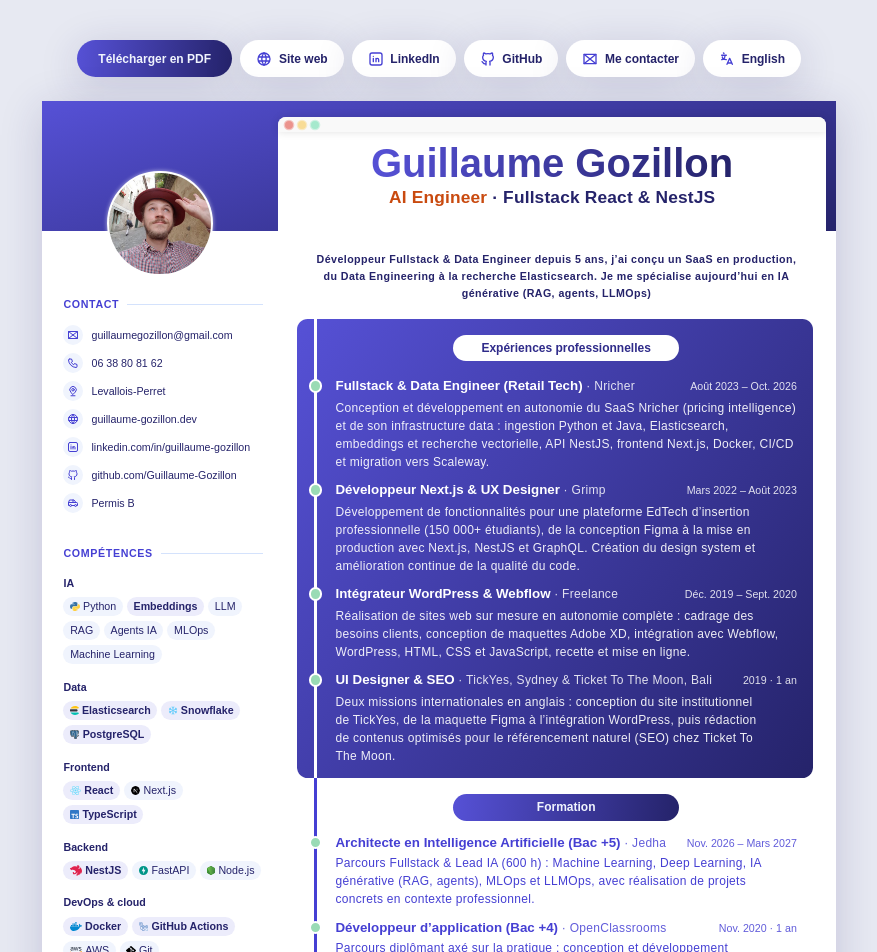
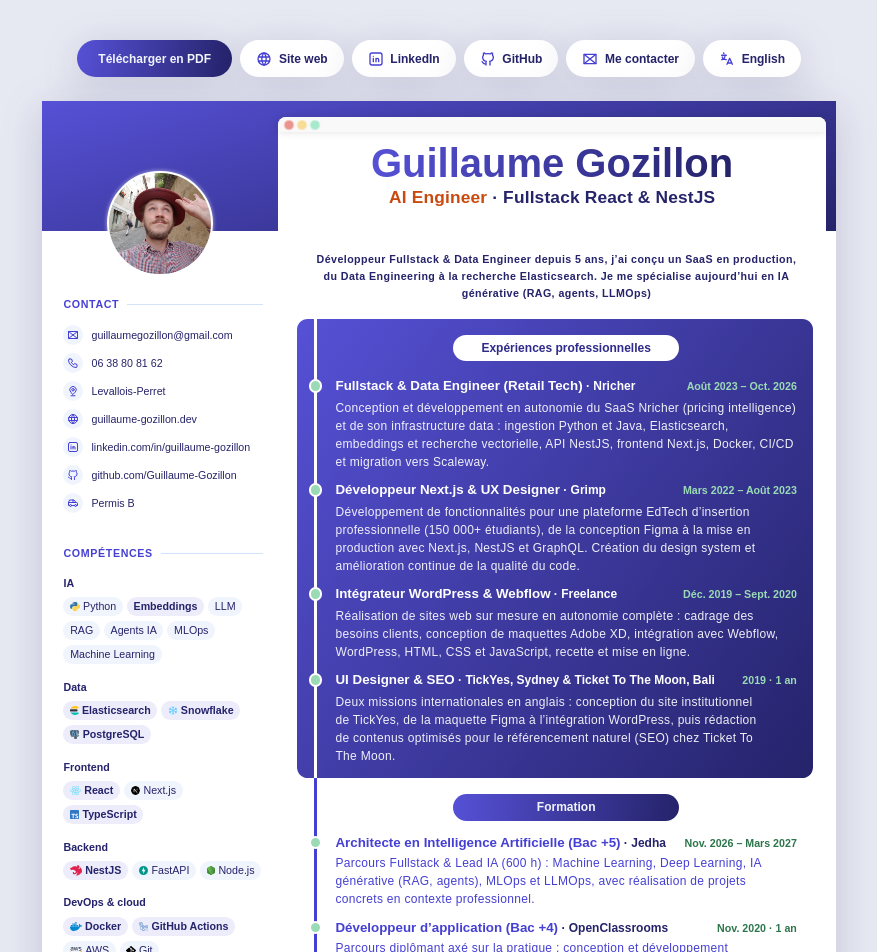
Before and after one commit to Guillaume-Gozillon/guillaume-gozillon-cv, a React (Vite) app: page / in a window 1280 px wide. Shown: the top 952 px of the page, without its empty margins (201-1078 px from the left). Built offline with nearby package versions, Linux system fonts and the light colour scheme.

Commit message:
style: make company names and dates stand out from descriptions

```diff
--- a/src/components/Main.tsx
+++ b/src/components/Main.tsx
@@ -32,7 +32,8 @@
                   title={role}
                   subtitle={company}
                   period={period}
-                  mutedClassName='text-white/85'
+                  subtitleClassName='text-white'
+                  periodClassName='text-dot'
                 />
                 <p className='mt-2 text-body font-medium tracking-wide text-pretty text-white/92'>
                   <RichText text={description} />
@@ -55,7 +56,8 @@
                     title={degree}
                     subtitle={school}
                     period={period}
-                    mutedClassName='text-primary/85'
+                    subtitleClassName='text-primary-dark'
+                    periodClassName='text-dot-dark'
                   />
                   {description && (
                     <p className='mt-1 text-body font-medium tracking-wide text-pretty'>
@@ -76,8 +78,9 @@
   title: string
   subtitle: string
   period?: string
-  /** Color of the subtitle and the period, more discreet than the title */
-  mutedClassName: string
+  /** Colors of the subtitle and the period, which stand out from the description below */
+  subtitleClassName: string
+  periodClassName: string
 }
 
 /** One-line heading of an experience or a degree: title · subtitle, then the period on the right */
@@ -85,15 +88,14 @@
   title,
   subtitle,
   period,
-  mutedClassName
+  subtitleClassName,
+  periodClassName
 }: EntryHeadingProps) {
   return (
     <div className='flex items-baseline justify-between gap-6'>
       <h3 className='text-md font-bold'>
         {title}
-        <span
-          className={cx('text-base font-medium tracking-wide', mutedClassName)}
-        >
+        <span className={cx('text-base font-semibold', subtitleClassName)}>
           {' · '}
           {subtitle}
         </span>
@@ -101,8 +103,8 @@
       {period && (
         <p
           className={cx(
-            'shrink-0 text-sm leading-none font-medium',
-            mutedClassName
+            'shrink-0 text-sm leading-none font-semibold tabular-nums',
+            periodClassName
           )}
         >
           {period}
--- a/src/index.css
+++ b/src/index.css
@@ -23,7 +23,8 @@
     var(--color-primary)
   ); /* text on white pills */
   --color-accent: #c94a0f; /* highlighted keywords (contrast 4.7:1 on white) */
-  --color-dot: #9adbb5; /* timeline dots */
+  --color-dot: #9adbb5; /* timeline dots, dates on the experiences card */
+  --color-dot-dark: #2d764b; /* dates on white (contrast 5.5:1) */
 
   /* Light tints */
   --color-white: #ffffff;
```
